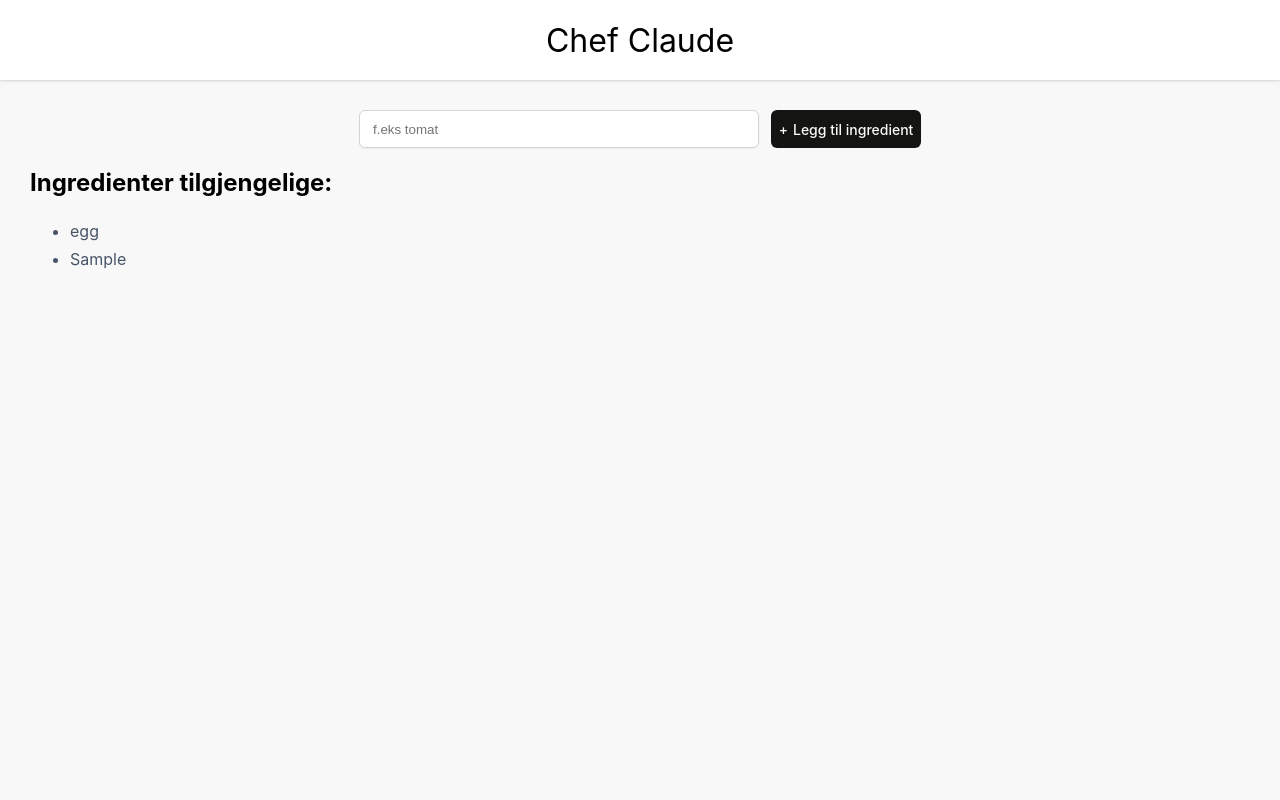
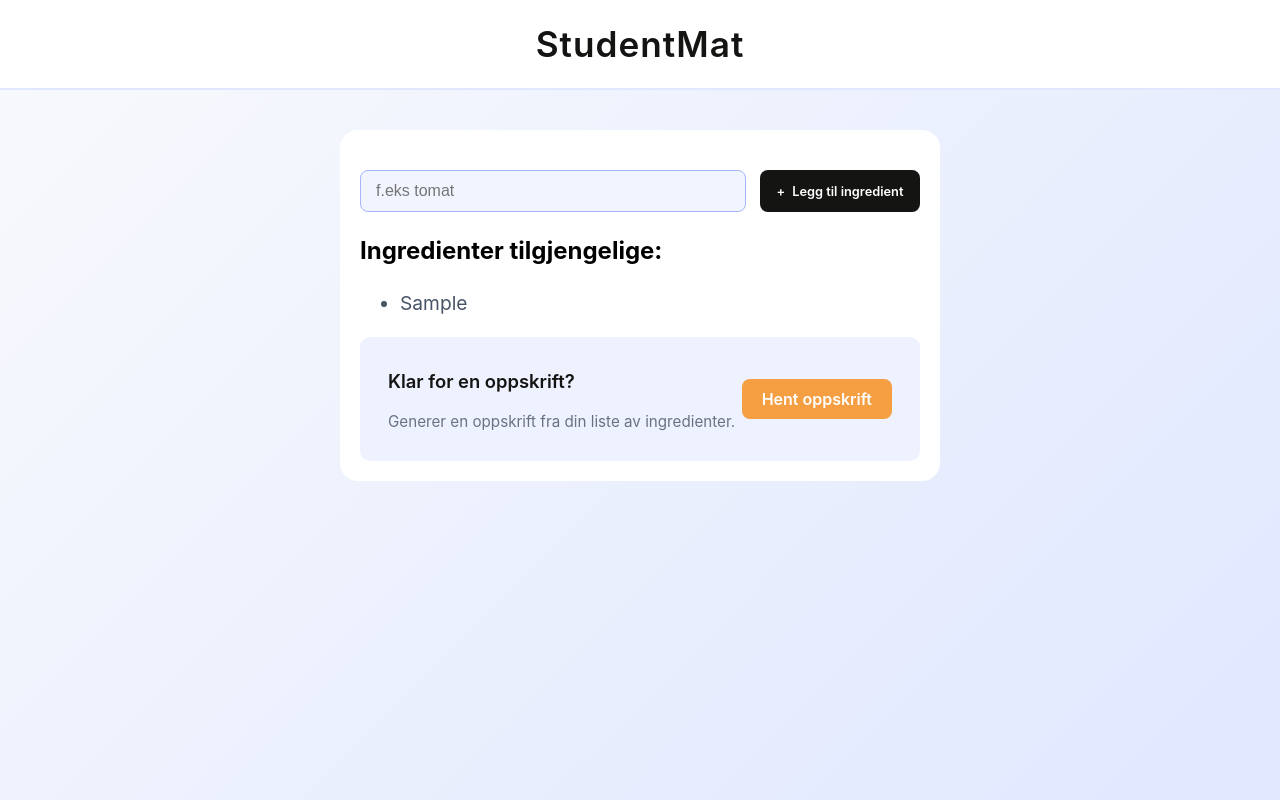
Before and after one commit to tonylam750/StudentMat, a React (Vite) app: page / in a window 1280 px wide. Both pictures are taken after typing "Sample" into the empty fields and a click on the button "Legg til ingredient". Built offline with nearby package versions, Linux system fonts and the light colour scheme.

Commit message:
emptied ingredient list and some css touch up

```diff
--- a/src/App.jsx
+++ b/src/App.jsx
@@ -1,6 +1,3 @@
-
-
-
 import Header from "./components/Header"
 import Content from "./components/Content"
 
--- a/src/components/ClaudeRecipe.jsx
+++ b/src/components/ClaudeRecipe.jsx
@@ -2,8 +2,7 @@ import ReactMarkdown from "react-markdown"
 
 export default function ClaudeRecipe(props) {
     return (
-        <section className="suggested-recipe-container" aria-live="polite">
-            <h2>Chef Claude Anbefaler:</h2>
+        <section className="suggested-recipe-container" >
             <ReactMarkdown>{props.recipe}</ReactMarkdown>
         </section>
     )
--- a/src/components/Content.jsx
+++ b/src/components/Content.jsx
@@ -4,7 +4,7 @@ import ClaudeRecipe from "./ClaudeRecipe"
 import { getRecipeFromChefClaude } from "../ai"
 
 export default function Content() {
-    const [ingredients, setIngredients] = React.useState(["egg"]
+    const [ingredients, setIngredients] = React.useState([]
 
     )
     const [recipe, setRecipe] = React.useState("")
--- a/src/components/Header.jsx
+++ b/src/components/Header.jsx
@@ -1,7 +1,7 @@
 export default function Header() {
     return (
         <header>
-            <h1>Chef Claude</h1>
+            <h1>StudentMat</h1>
         </header>
     )
 }
--- a/src/components/IngredientsList.jsx
+++ b/src/components/IngredientsList.jsx
@@ -5,13 +5,13 @@ export default function IngredientsList(props) {
     return (
         <section >
             <h2>Ingredienter tilgjengelige:</h2>
-            <ul className="ingredients-list" aria-live="polite">{ingredientsListItems}</ul>
-            {props.ingredients.length > 2 && <div className="get-recipe-container">
+            <ul className="ingredients-list">{ingredientsListItems}</ul>
+            {props.ingredients.length > 0 && <div className="get-recipe-container">
                 <div>
                     <h3>Klar for en oppskrift?</h3>
                     <p>Generer en oppskrift fra din liste av ingredienter.</p>
                 </div>
-                <button onClick={props.getRecipe}>Få oppskrift</button>
+                <button onClick={props.getRecipe}>Hent oppskrift</button>
             </div>}
         </section>
     )
--- a/src/index.css
+++ b/src/index.css
@@ -4,118 +4,134 @@
 
 body {
     margin: 0;
-    font-family: Inter, sans-serif;
-    background-color: #f8f8f8;
-
+    font-family: 'Inter', sans-serif;
+    background: linear-gradient(135deg, #f8fafc 0%, #e0e7ff 100%);
+    min-height: 100vh;
 }
 
 header {
     display: flex;
     justify-content: center;
     align-items: center;
-    gap: 11px;
-    height: 80px;
-    background-color: white;
-    box-shadow: 0px 1px 3px 0px rgba(0, 0, 0, 0.10), 0px 1px 2px 0px rgba(0, 0, 0, 0.06);
+    gap: 16px;
+    height: 90px;
+    background: #fff;
+    border-bottom: 2px solid #e0e7ff;
 }
 
-header > img {
-    width: 50px;
-}
-
-
-
 header > h1 {
-    font-weight: 400;
+    font-weight: 600;
+    font-size: 2.2rem;
+    color: #141413;
+    letter-spacing: 1px;
 }
 
 main {
-    padding: 30px 30px 10px;
-
-
+    padding: 40px 20px 20px;
+    max-width: 600px;
+    margin: 40px auto 0 auto;
+    background: #fff;
+    border-radius: 18px;
 }
 
 .add-ingredient-form {
     display: flex;
     justify-content: center;
-    gap: 12px;
-    height: 38px;
+    gap: 14px;
+    height: 42px;
+    margin-bottom: 24px;
 }
 
 .add-ingredient-form > input {
-    border-radius: 6px;
-    border: 1px solid #D1D5DB;
-    padding: 9px 13px;
-    box-shadow: 0px 1px 2px 0px rgba(0, 0, 0, 0.05);
+    border-radius: 8px;
+    border: 1.5px solid #a5b4fc;
+    padding: 10px 15px;
     flex-grow: 1;
     min-width: 150px;
     max-width: 400px;
+    font-size: 1rem;
+    background: #f1f5ff;
+    color: #3b3b4f;
 }
 
 .add-ingredient-form > button {
-    font-family: Inter, sans-serif;
-    border-radius: 6px;
+    font-family: inherit;
+    border-radius: 8px;
     border: none;
-    background-color: #141413;
-    color: #FAFAF8;
-    width: 150px;
-    font-size: 0.875rem;
-    font-weight: 500;
+    background: #141413;
+    color: #fff;
+    width: 160px;
+    font-size: 0.8rem;
+    font-weight: 600;
+    cursor: pointer;
+}
+
+.add-ingredient-form > button:active {
+  opacity: 0.4;
 }
 
 .add-ingredient-form > button::before {
     content: "+";
-    margin-right: 5px;
+    margin-right: 7px;
 }
 
 
-ul.ingredients-list {
-    margin-bottom: 48px;
-}
 
 ul.ingredients-list > li {
     color: #475467;
     line-height: 28px;
+    font-size: 1.2rem;
+    padding: 4px 0;
 }
 
 .get-recipe-container {
     display: flex;
     justify-content: space-between;
     align-items: center;
-    border-radius: 8px;
-    background: #F0EFEB;
-    padding: 10px 28px;
+    border-radius: 10px;
+    background: #eef2ff;
+    padding: 14px 28px;
 }
 
 .get-recipe-container h3 {
-    font-size: 1.125rem;
-    font-weight: 500;
+    font-size: 1.15rem;
+    font-weight: 600;
     line-height: 24px;
+    color: #141413;
+;
 }
 
 .get-recipe-container p {
     color: #6B7280;
-    font-size: 0.875rem;
+    font-size: 0.95rem;
     line-height: 20px;
 }
 
 .get-recipe-container button {
     border: none;
-    border-radius: 6px;
-    background: #D17557;
-    box-shadow: 0px 1px 2px 0px rgba(0, 0, 0, 0.05);
-    color: #FAFAF8;
-    padding: 9px 17px;
-    font-family: Inter, sans-serif;
-    font-size: 0.875rem;
+    border-radius: 8px;
+    background: #f59e42;
+    color: #fff;
+    padding: 10px 20px;
+    font-family: inherit;
+    font-size: 1rem;
+    font-weight: 600;
     cursor: pointer;
+}
+
+.get-recipe-container button:active {
+    opacity: 0.4;
 }
 
 .suggested-recipe-container {
     color: #475467;
     line-height: 28px;
-    font-size: 1.125rem;
+    font-size: 1.15rem;
     font-weight: 400;
+    background: #f1f5ff;
+    border-radius: 12px;
+    padding: 24px 20px;
+    margin-top: 32px;
 }
 
 .suggested-recipe-container ul li, .suggested-recipe-container ol li {
```
Also changed, not shown: src/ai.js (line endings or trailing spaces), 1 other file (tests, documents, lock files or other folders).
